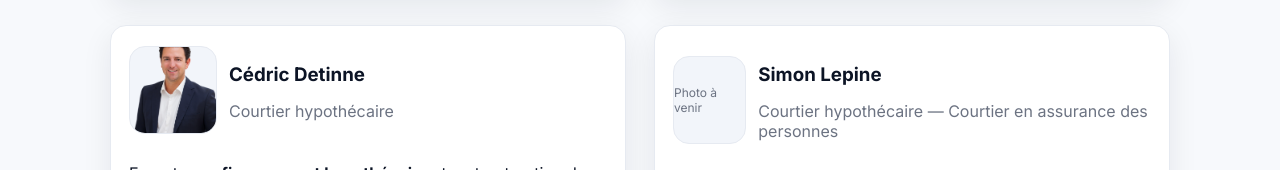
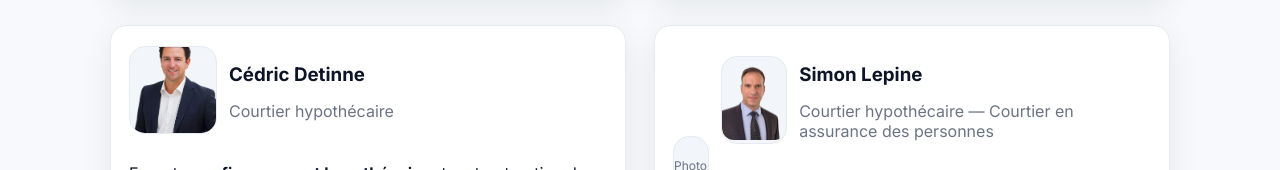
Before and after one commit to lagencehypothecaire/L-agence-hypoth-caire, a plain HTML site: page index.html in a window 1280 px wide. Shown: the part 1597-1767 px from the top of the page. Drawn offline with Linux system fonts and the light colour scheme.

Commit message:
Add files via upload

```diff
--- a/index.html
+++ b/index.html
@@ -201,6 +201,11 @@
           <div class="team-head">
             <div class="team-photo-wrap placeholder" aria-label="Photo à venir">Photo à venir</div>
             <div>
+              <div class="team-head">
+            <div class="team-photo-wrap">
+              <img class="team-photo team-photo--half" src="assets/simon-half.png" alt="Simon Lepine — Courtier hypothécaire / assurance des personnes">
+            </div>
+            <div>
               <h3>Simon Lepine</h3>
               <p class="role">Courtier hypothécaire — Courtier en assurance des personnes</p>
             </div>
```
Also changed, not shown: assets/simon-half.png (added), assets/simon-lepine.jpg (added).
